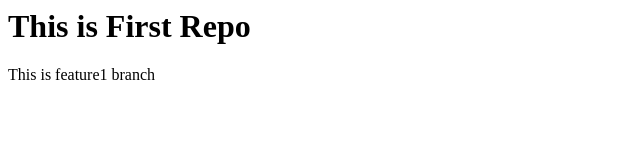
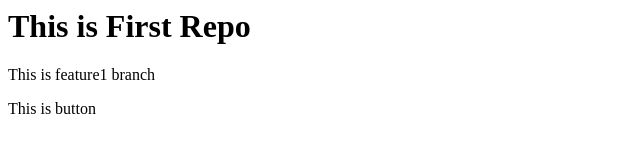
Before and after one commit to DeepKiran123/localrepo, a plain HTML site: page index.html in a window 1280 px wide. Shown: the whole page, without its empty margins (0-640 px from the left). Drawn offline with Linux system fonts and the light colour scheme.

Commit message:
Added biutton

```diff
--- a/index.html
+++ b/index.html
@@ -1,2 +1,3 @@
 <h1>This is First Repo</h1>
 <p>This is feature1 branch</p>
+<p>This is button</p>
```
